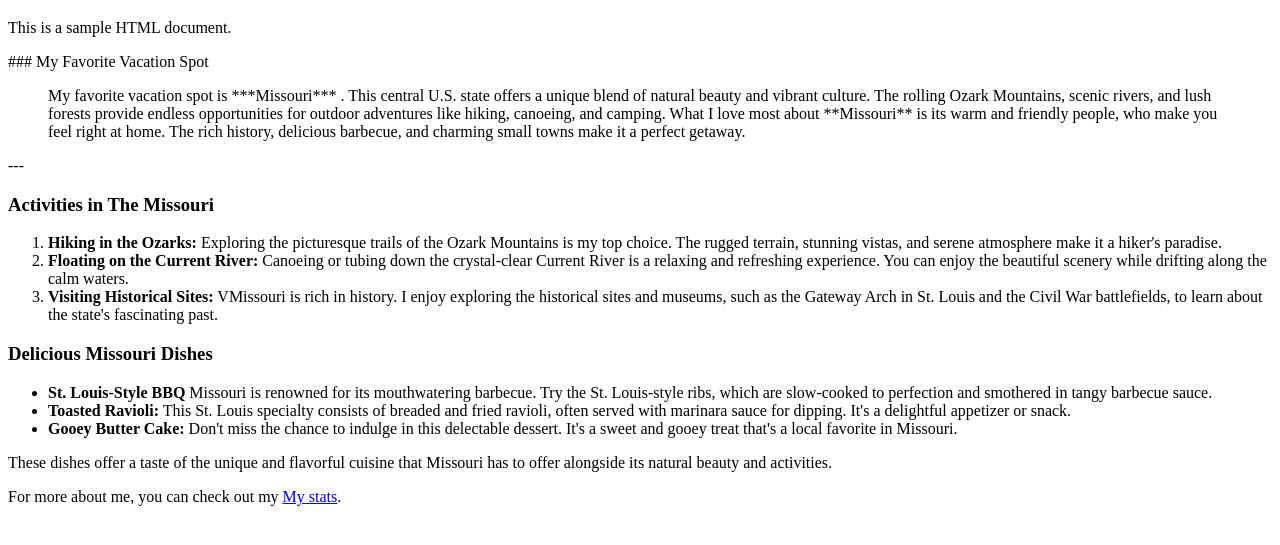
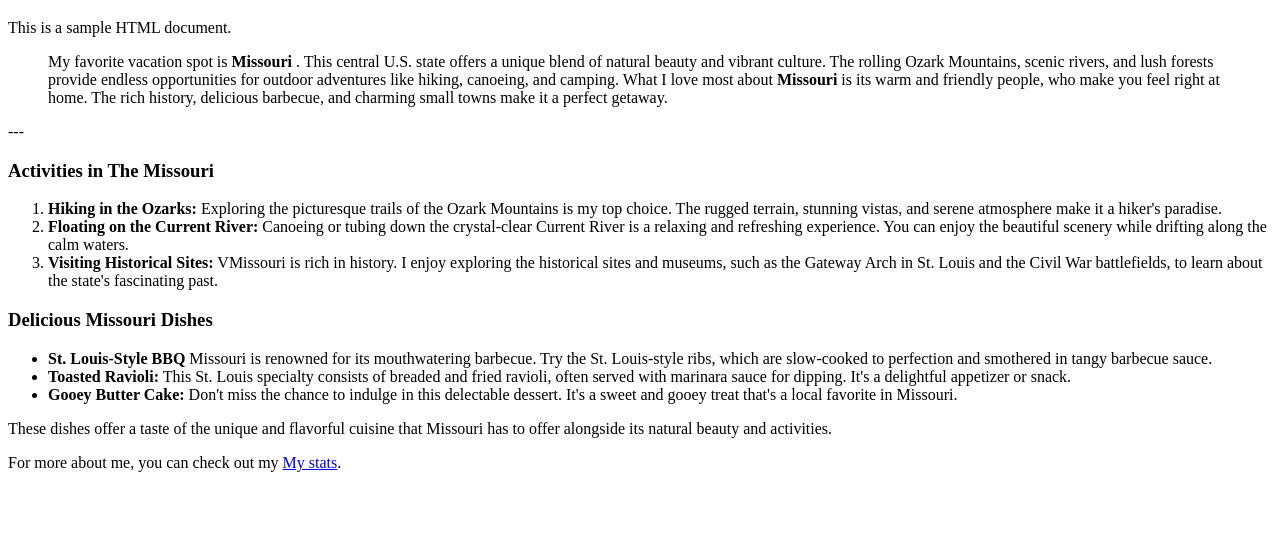
Before and after one commit to 44-563-WebApps-F23/44563-webapps-f23-assignment3-alurichamanthi, a plain HTML site: page index.html in a window 1280 px wide. Shown: the part 61-606 px from the top of the page. Drawn offline with Linux system fonts and the light colour scheme.

Commit message:
modified

```diff
--- a/index.html
+++ b/index.html
@@ -18,15 +18,16 @@
 
 </body>
 
+<head>
+    <title>My Favorite Vacation Spot</title>
+</head>
 
 
-### My Favorite Vacation Spot
-
 <blockquote>
-  <p>My favorite vacation spot is ***Missouri*** . This central U.S. state offers a unique blend of natural
+  <p>My favorite vacation spot is <strong>Missouri</strong> . This central U.S. state offers a unique blend of natural
      beauty and vibrant culture. The rolling Ozark Mountains, scenic rivers, and lush forests provide
      endless opportunities for outdoor adventures like hiking, canoeing, and camping. What I love most
-     about **Missouri** is its warm and friendly people, who make you feel right at home.
+     about <strong>Missouri</strong> is its warm and friendly people, who make you feel right at home.
      The rich history, delicious barbecue, and charming small towns make it a perfect getaway.</p>
 </blockquote>
 
```
